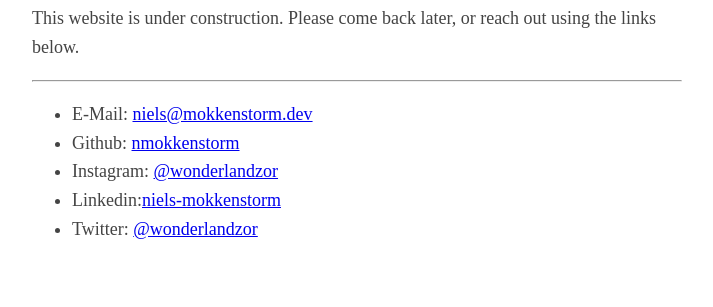
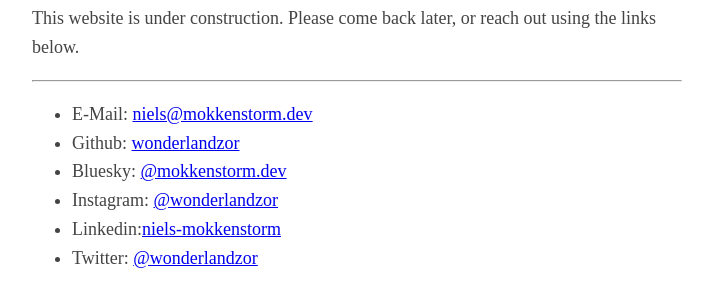
Before and after one commit to nmokkenstorm/mokkenstorm-technology, a plain HTML site: page index.html in a window 1280 px wide. Shown: the part 103-410 px from the top of the page, without its empty margins (283-996 px from the left). Drawn offline with Linux system fonts and the light colour scheme.

Commit message:
update links

```diff
--- a/index.html
+++ b/index.html
@@ -28,7 +28,11 @@
       <li>
         E-Mail: <a href="mailto:niels@mokkenstorm.dev">niels@mokkenstorm.dev</a>
       </li>
-      <li>Github: <a href="//github.com/nmokkenstorm">nmokkenstorm</a></li>
+      <li>Github: <a href="//github.com/wonderlandzor">wonderlandzor</a></li>
+      <li>
+        Bluesky:
+        <a href="//bsky.app/profile/mokkenstorm.dev">@mokkenstorm.dev</a>
+      </li>
       <li>
         Instagram: <a href="//instagram.com/wonderlandzor">@wonderlandzor</a>
       </li>
```
